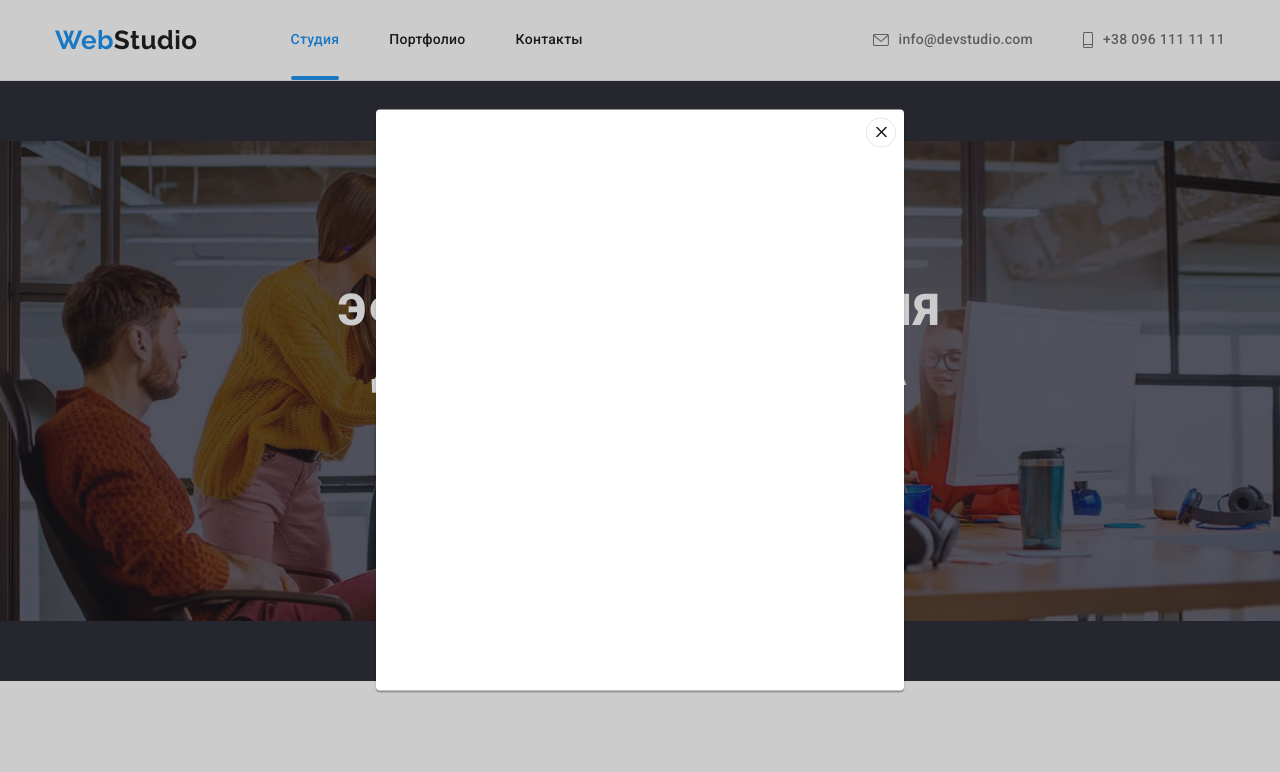
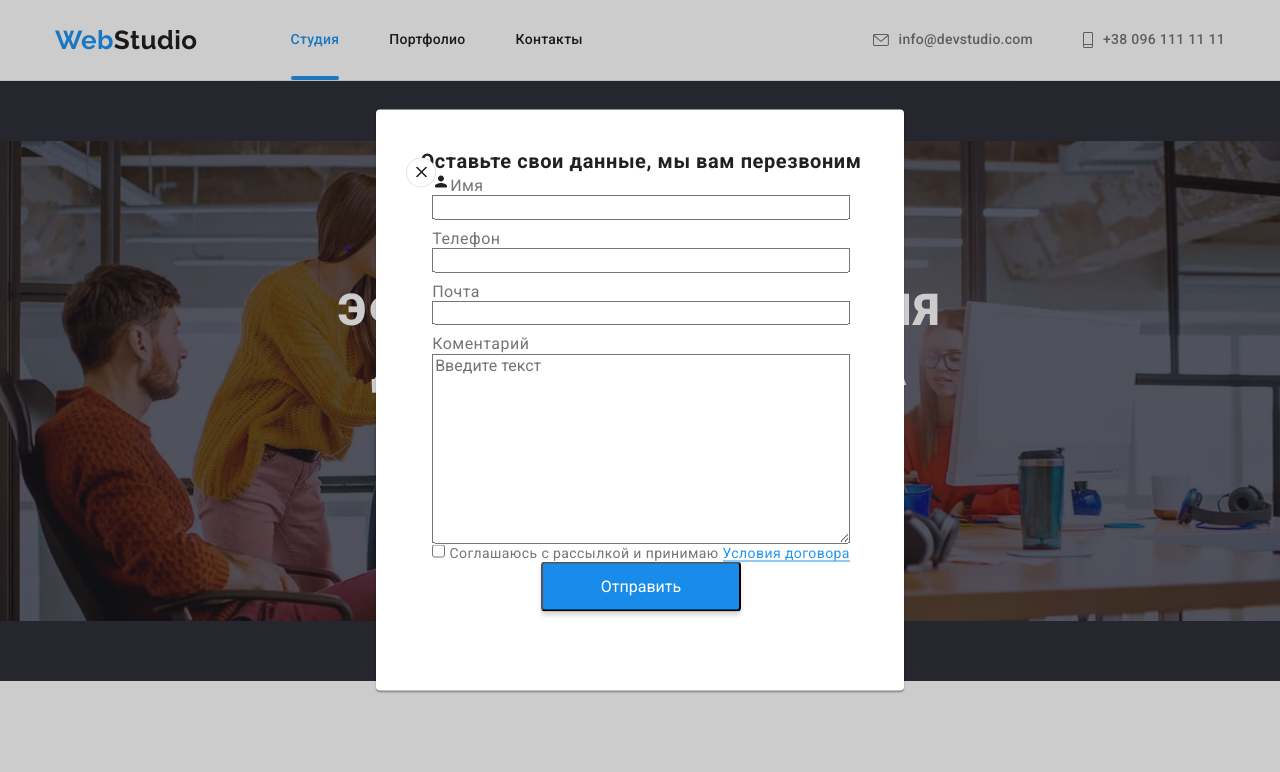
Before and after one commit to Hostess27/goit-markup-hw-06, a plain HTML site: page index.html in a window 1280 px wide. Both pictures are taken after a click on the button "Заказать услугу". Shown: the top 772 px of the page. Drawn offline with nearby package versions, Linux system fonts and the light colour scheme.

Commit message:
Тест дз-5

```diff
--- a/css/styles.css
+++ b/css/styles.css
@@ -240,15 +240,19 @@ svg {
     letter-spacing: 0.02em;
 }
 
+.adds {
+    margin-right: 70px;
+}
+
 .adds-like {
     font-style: normal;
 }
-.adds {
+.adds-tittle {
     display: inline-block;
     font-size: 14px;
     line-height: 1.71;
 
-    margin-right: 70px;
+    white-space: nowrap;
 
     color: var(--white);
     margin-top: 0;
@@ -270,6 +274,11 @@ svg {
 .flex-footer {
     display: flex;
     align-items: baseline;
+    justify-content: space-between;
+}
+
+.plea {
+    margin-right: 93px;
 }
 
 .plea-title {
@@ -319,17 +328,10 @@ svg {
     fill: var(--white);
 }
 
-.input {
-    position: absolute;
-    left: 50%;
-    bottom: 50%;
-
-    flex-direction: column;
-}
-
 .input-tittle {
     display: block;
     text-align: center;
+    justify-content: center;
 
     width: 219px;
     height: 16px;
@@ -339,13 +341,22 @@ svg {
     line-height: 1.14px;
     letter-spacing: 0.03em;
     text-transform: uppercase;
+
+    color: var(--white);
 }
 
+.input-form {
+    display: flex;
+    align-items: center;
+    justify-content: center;
+}
 .input-mail {
     display: inline-block;
     width: 358px;
     height: 50px;
+    margin-right: 12px;
 
+    background-color: var(--secondary-background-color);
     border: 1px solid rgba(255, 255, 255, 0.3);
     box-sizing: border-box;
     filter: drop-shadow(0px 4px 4px rgba(0, 0, 0, 0.15));
@@ -355,18 +366,24 @@ svg {
 .input-button {
     display: flex;
     align-items: center;
-    text-align: center;
+    justify-content: center;
     width: 200px;
     height: 50px;
 
     font-size: 16px;
     line-height: 1.87;
     letter-spacing: 0.06em;
+    margin-right: 10px;
 
     background: var(--accent-color);
     color: var(--white);
     box-shadow: 0px 4px 4px rgba(0, 0, 0, 0.15);
     border-radius: 4px;
+}
+
+.send-icon {
+    margin-left: 10px;
+    fill: var(--white);
 }
 
 /* index.html */
@@ -773,13 +790,15 @@ svg {
 .modal {
     position: absolute;
     display: flex;
-    justify-content: flex-end;
+    align-items: center;
+    flex-direction: column;
     top: 50%;
     left: 50%;
     transform: translate(-50%, -50%);
 
     min-width: 528px;
     min-height: 581px;
+    padding: 40px 39px 40px 41px;
 
     background: var(--white);
     box-shadow: 0px 1px 3px rgba(0, 0, 0, 0.12), 0px 1px 1px rgba(0, 0, 0, 0.14),
@@ -787,9 +806,27 @@ svg {
     border-radius: 4px;
 }
 
+.modal-title {
+    width: 448px;
+    height: 23px;
+
+    font-size: 20px;
+    line-height: 23px;
+    text-align: center;
+    letter-spacing: 0.03em;
+
+    color: var(--title-text-color);
+}
+
 .modal-button {
+    position: absolute;
+    left: 0;
+    right: 0;
+
     width: 30px;
     height: 30px;
+
+    transform: translateX(100%);
 
     background-color: var(--white);
     border: 1px solid rgba(0, 0, 0, 0.1);
@@ -801,3 +838,58 @@ svg {
 .modal-icons {
     fill: var(--title-text-color);
 }
+
+.modal-button:hover .modal-icons,
+.modal-button:focus .modal-icons {
+    fill: var(--accent-color);
+}
+
+.modal-form {
+    display: flex;
+    flex-direction: column;
+    /* padding: 40px; */
+}
+.form-list:not(:last-child) {
+    margin-bottom: 10px;
+}
+
+.form-list {
+    display: flex;
+    flex-direction: column;
+}
+
+.form-fild{
+
+}
+
+.form-fild input{
+    margin-bottom: 4px;
+}
+
+.modal-icons{
+
+}
+
+.documents {
+    width: 400px;
+    height: 24px;
+
+    font-size: 14px;
+    line-height: 1.71px;
+
+    letter-spacing: 0.03em;
+}
+.documents-link {
+    border-bottom: solid 1px var(--accent-color);
+    color: var(--accent-color);
+}
+
+.modal-submit {
+    width: 200px;
+    height: 50px;
+
+    color: var(--white);
+    background: #188ce8;
+    box-shadow: 0px 4px 4px rgba(0, 0, 0, 0.15);
+    border-radius: 4px;
+}
--- a/index.html
+++ b/index.html
@@ -602,7 +602,7 @@
                     >
                     <address class="adds-like">
                         <p class="list">
-                            <span class="adds"
+                            <span class="adds-tittle"
                                 >г. Киев, пр-т Леси Украинки, 26</span
                             >
                         </p>
@@ -623,21 +623,6 @@
                             </li>
                         </ul>
                     </address>
-                    <div class="input">
-                        <h2 class="input-tittle">Подпишитесь на рассылку</h2>
-                        <form action="">
-                            <label
-                                >Email<input
-                                    type="email"
-                                    name="email"
-                                    placeholder="E-mail"
-                                    class="input-mail"
-                            /></label>
-                            <button type="button" class="input-button">
-                                Подписаться
-                            </button>
-                        </form>
-                    </div>
                 </div>
                 <div class="plea">
                     <h3 class="plea-title">присоединяйтесь</h3>
@@ -676,13 +661,95 @@
                         </li>
                     </ul>
                 </div>
+                <div class="input">
+                    <h3 class="input-tittle">Подпишитесь на рассылку</h3>
+                    <form class="input-form">
+                        <label
+                            ><input
+                                type="email"
+                                name="email"
+                                placeholder="E-mail"
+                                class="input-mail"
+                        /></label>
+                        <button type="submit" class="input-button">
+                            Подписаться<svg
+                                class="send-icon"
+                                width="24"
+                                height="24"
+                            >
+                                <use href="./images/icons.svg#icon-send"></use>
+                            </svg>
+                        </button>
+                    </form>
+                </div>
             </div>
             <div data-modal class="backdrop is-hidden">
                 <div class="modal">
+                    <h3 class="modal-title">
+                        Оставьте свои данные, мы вам перезвоним
+                    </h3>
                     <button data-modal-close class="modal-button">
                         <svg class="modal-icons" width="11" height="11">
                             <use href="./images/icons.svg#icon-close"></use>
                         </svg>
+                    </button>
+
+                    <form class="modal-form">
+                        <ul class="list modal-list">
+                            <li class="form-list">
+                                <label for="text" class="form-fild"
+                                    ><svg
+                                        class="modal-icons"
+                                        width="18"
+                                        height="18"
+                                    >
+                                        <use
+                                            href="./images/icons.svg#icon-person"
+                                        ></use></svg
+                                    >Имя</label
+                                >
+                                <input
+                                    type="text"
+                                    name="username"
+                                    id="text"
+                                    autofocus
+                                />
+                            </li>
+                            <li class="form-list">
+                                <label for="tell">Телефон</label>
+                                <input type="tell" name="tell" id="tell" />
+                            </li>
+                            <li class="form-list">
+                                <label for="mail">Почта</label>
+                                <input type="emeil" name="mail" id="mail" />
+                            </li>
+
+                            <li class="form-list">
+                                <label for="comments">Коментарий</label>
+                                <textarea
+                                    name="comments"
+                                    id="comments"
+                                    cols="30"
+                                    rows="10"
+                                    placeholder="Введите текст"
+                                ></textarea>
+                            </li>
+                        </ul>
+                        <div class="">
+                            <input type="checkbox" id="checkbox" />
+                            <label for="checkbox">
+                                <span class="documents"
+                                    >Соглашаюсь с рассылкой и принимаю
+
+                                    <a href="" class="documents-link"
+                                        >Условия договора</a
+                                    >
+                                </span></label
+                            >
+                        </div>
+                    </form>
+                    <button type="submit" class="modal-submit">
+                        Отправить
                     </button>
                 </div>
             </div>
```
Also changed, not shown: portfolio.html (+24 -1 lines).
